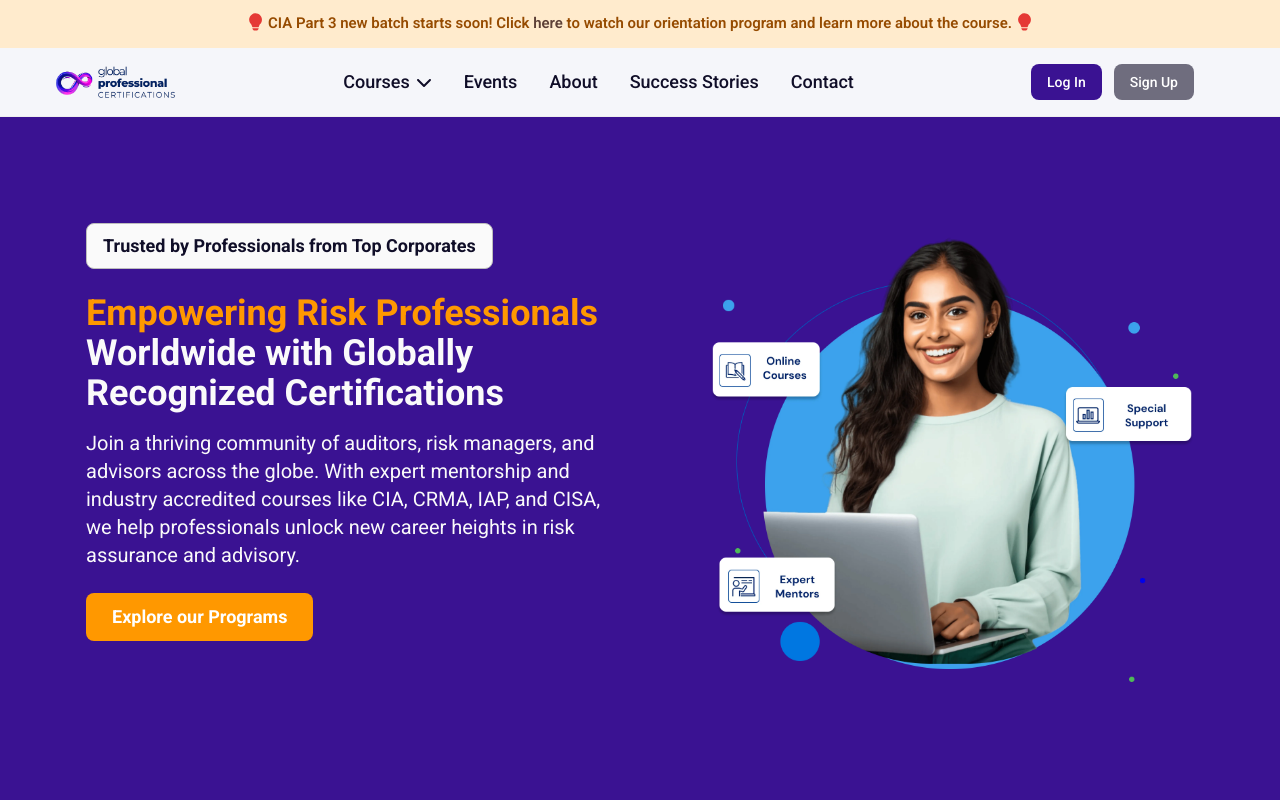
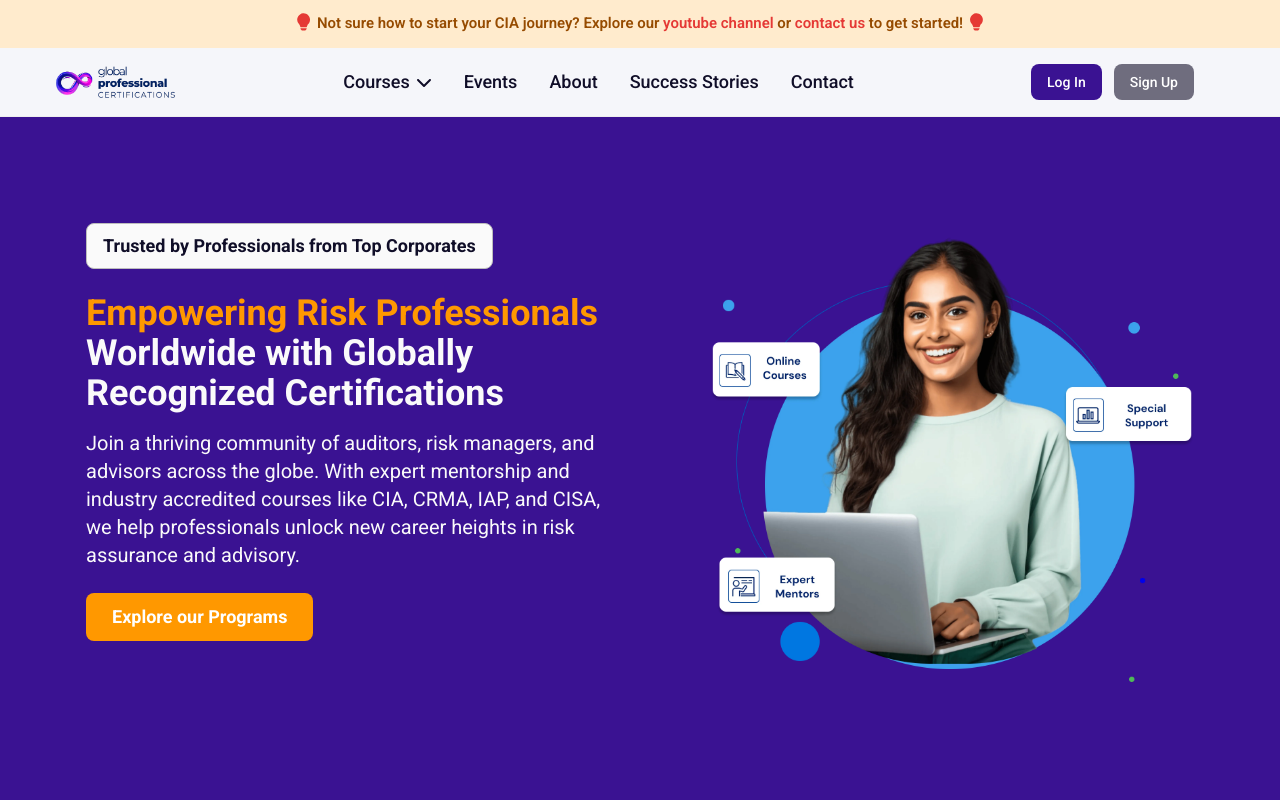
Before and after one commit to swapanmanna/gpc, a React (Vite) app: page / in a window 1280 px wide. Shown: the top 800 px of the page. Built offline with nearby package versions, Linux system fonts and the light colour scheme.

Commit message:
updated notification banner

```diff
--- a/src/components/Notifications/NotificationBanner.jsx
+++ b/src/components/Notifications/NotificationBanner.jsx
@@ -9,18 +9,16 @@ export default function NotificationBanner () {
     // text-color -> #964b00
     // text-brown-700 font-semibold hover:underline
 
-    let windowSize = window.innerWidth
-
     const [isMobile, setIsMobile] = useState(false)
     useEffect(() => {
         const handleResize = () => {
-            setIsMobile(windowSize < 768)
+            setIsMobile(window.innerWidth < 768)
         }
 
         handleResize()
         window.addEventListener("resize", handleResize)
         return () => window.removeEventListener("resize", handleResize)
-    }, [])
+    }, [window.innerWidth])
 
     return (
         <div className="fixed top-0 left-0 w-screen bg-[#ffebcd] text-[#964b00] flex items-center justify-center text-center h-12 z-50">
@@ -32,11 +30,11 @@ export default function NotificationBanner () {
                     animate={{  scale: [1, 1.1, 1] }}
                     transition={{ duration: 2, repeat: Infinity, ease: "linear" }}
                     className="md:text-sm text-xs md:p-0 px-8 font-semibold md:text-base">
-                    <BsLightbulbFill className="inline text-red-600 mr-1 pb-1 h-4 w-4 md:h-6 md:h-6" />CIA Part 3 new batch starts soon! Click <span className="text-brown-700 font-semibold hover:underline"><Link to="https://youtu.be/Xn7lL67U2NI?si=OTUa4jZzE3GDJAbk" target="_blank">here</Link></span> to watch our orientation program and learn more about the course.<BsLightbulbFill className="inline text-red-600 ml-1 pb-1 h-4 w-4 md:h-6 md:h-6" />
+                    <BsLightbulbFill className="inline text-red-600 mr-1 pb-1 h-4 w-4 md:h-6 md:h-6" />Not sure how to start your CIA journey? Explore our <Link className="text-red-600 hover:underline" to="https://www.youtube.com/@global-professional-cert" target="_blank">youtube channel</Link> or <Link className="text-red-600" to="/contact">contact us</Link> to get started!<BsLightbulbFill className="inline text-red-600 ml-1 pb-1 h-4 w-4 md:h-6 md:h-6" />
                     </motion.p>
                     :
                     <p className="md:text-sm text-xs md:p-0 px-8 font-semibold md:text-base">
-                    CIA Part 3 new batch starts soon! Click <span className="text-brown-700 font-semibold hover:underline"><Link to="https://youtu.be/Xn7lL67U2NI?si=OTUa4jZzE3GDJAbk" target="_blank">here</Link></span> to watch our orientation program and learn more about the course.
+                    Not sure how to start your CIA journey? Explore our <Link to="https://www.youtube.com/@global-professional-cert" target="_blank" className="text-red-600 hover:underline">youtube channel</Link> or <Link className="text-red-600" to="/contact">contact us</Link> to get started!
                     </p>
                 }
             </div>
```
